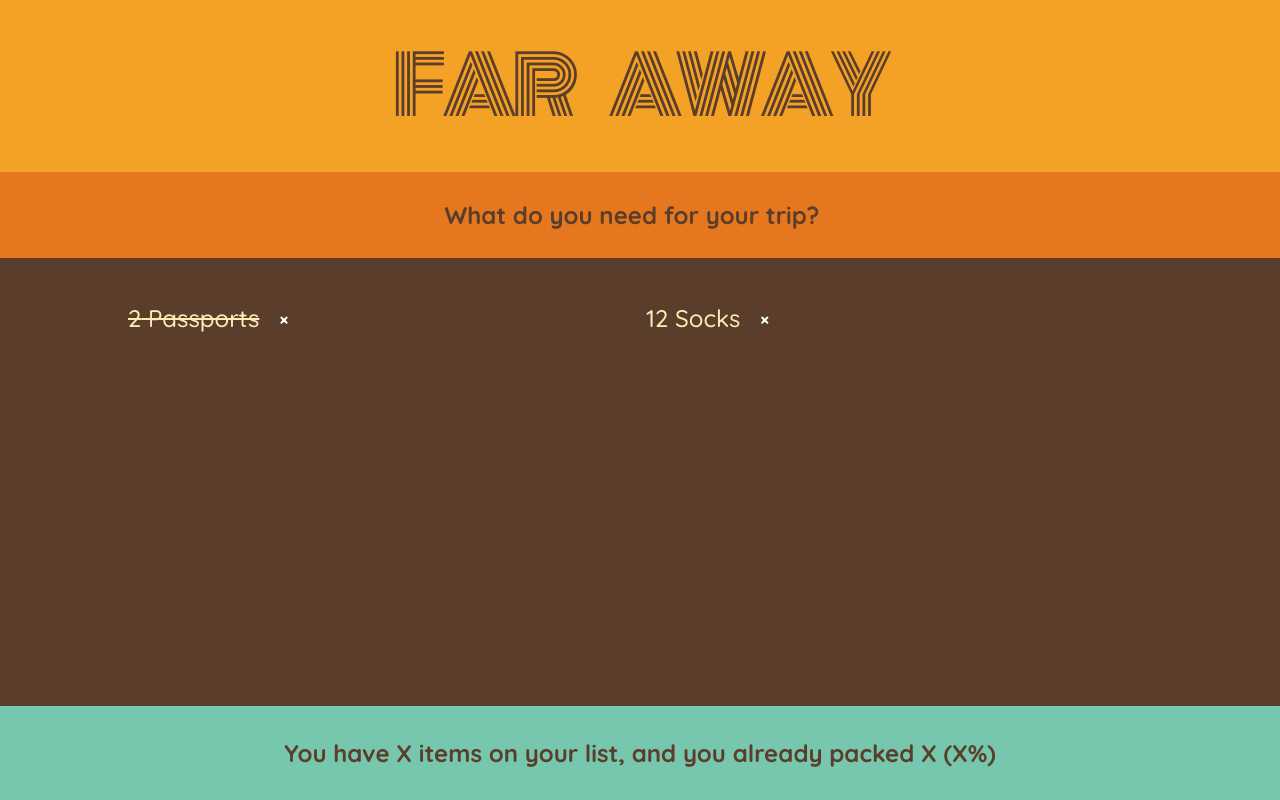
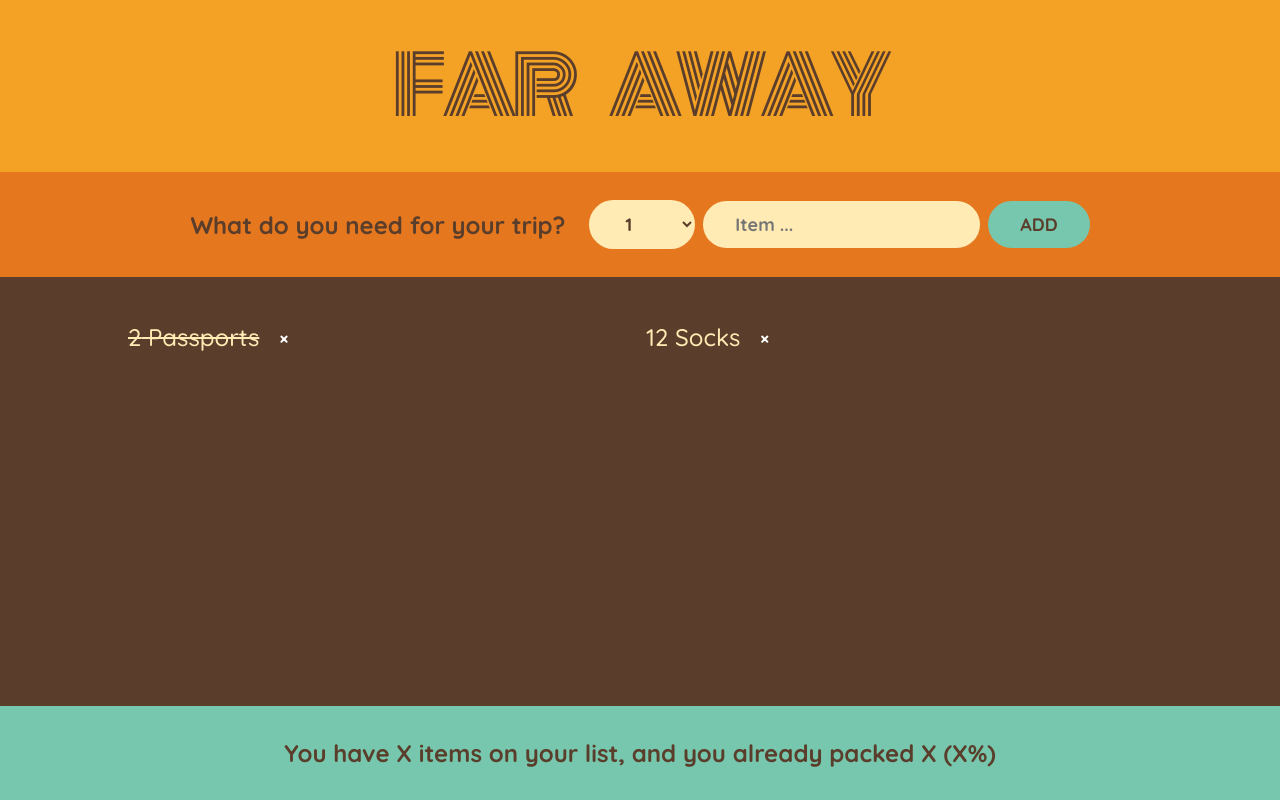
Before and after one commit to nidal1/travel-list, a JavaScript app: page / in a window 1280 px wide. Built offline with nearby package versions, Linux system fonts and the light colour scheme; the HTML template or start-up script is replaced by a standard one.

Commit message:
Building a form and handling a submission

```diff
--- a/src/App.js
+++ b/src/App.js
@@ -19,10 +19,22 @@
 }
 
 function Form() {
+  function handleSubmit(e) {
+    e.preventDefault();
+  }
   return (
-    <div className="add-form">
+    <form className="add-form" onSubmit={handleSubmit}>
       <h3>What do you need for your trip?</h3>
-    </div>
+      <select>
+        {Array.from({ length: 20 }, (_, i) => i + 1).map((num) => (
+          <option value={num} key={num}>
+            {num}
+          </option>
+        ))}
+      </select>
+      <input type="text" placeholder="Item ..." />
+      <button>Add</button>
+    </form>
   );
 }
 
```
